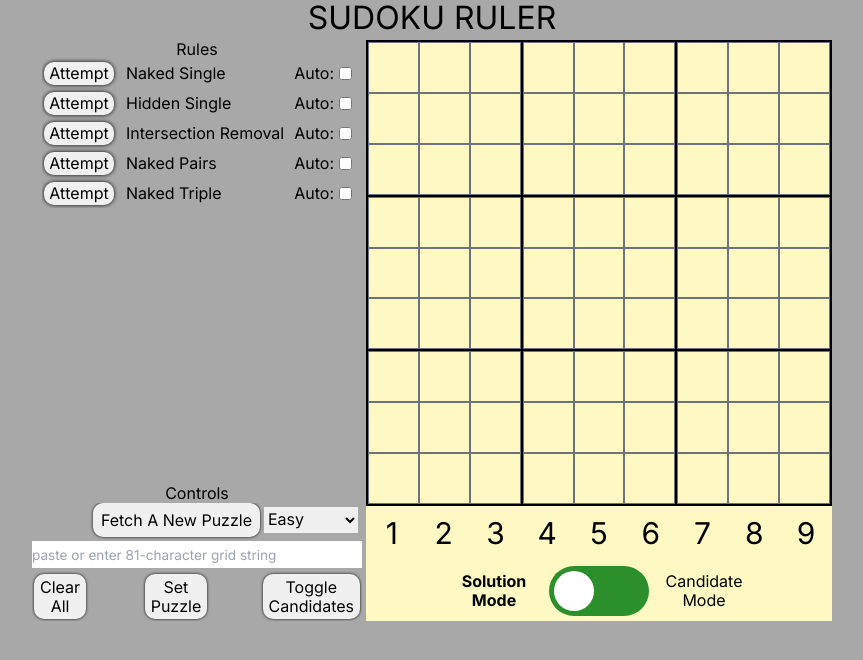
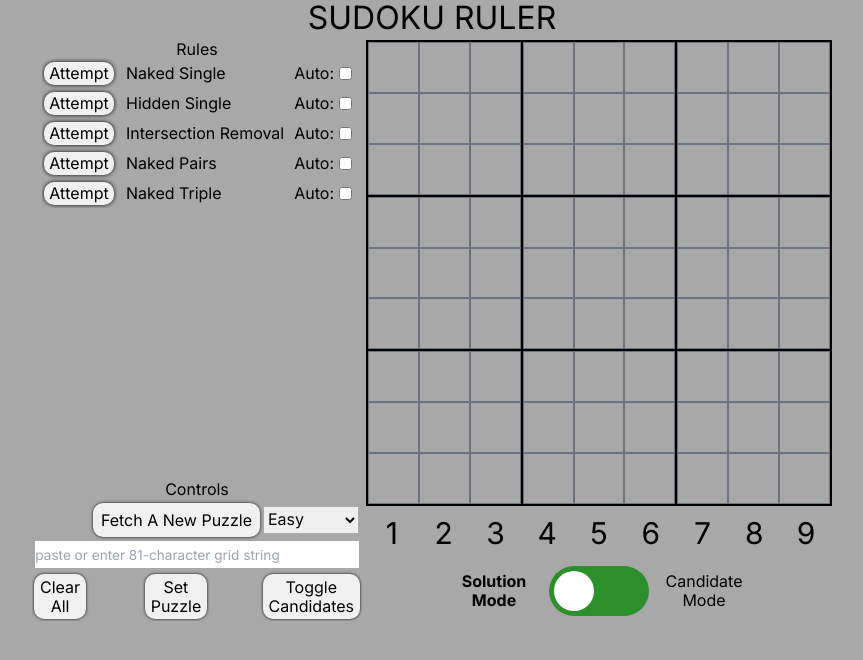
Before and after one commit to TylerHartwell/sudoku, a Next.js app: page / in a window 1280 px wide. Shown: the top 660 px of the page, without its empty margins (208-1071 px from the left). Built offline with nearby package versions, Linux system fonts and the light colour scheme.

Commit message:
fix entry pointer events

```diff
--- a/src/app/page.tsx
+++ b/src/app/page.tsx
@@ -64,7 +64,7 @@ export default function Page() {
     <div className="primary md:w-auto md:min-w-fit md:h-max md:min-h-min flex flex-col items-center md:overflow-y-auto ">
       <h1 className="title md:h-[40px] text-center text-[1em] md:text-[2em]">SUDOKU RULER</h1>
       <div className="w-full md:w-auto md:max-w-[800px] flex flex-col md:flex-row-reverse md:justify-center ">
-        <div className="w-full aspect-square md:w-[max(calc(100vh-160px),300px)] bg-yellow-100  flex flex-col md:content-center">
+        <div className="w-full aspect-square md:w-[max(calc(100vh-160px),300px)] flex flex-col md:content-center">
           <CandidateContext.Provider value={contextObj}>
             <Board />
           </CandidateContext.Provider>
@@ -138,7 +138,7 @@ export default function Page() {
           <section className="controls mt-[10px] md:mt-0 flex flex-col justify-start items-center ">
             <h2 className="controls-title text-center">Controls</h2>
             <div className="relative w-full flex flex-col items-center gap-[2px] overflow-auto">
-              <div className="w-full flex">
+              <div className="w-full flex pt-1">
                 <div className="flex-1"></div>
                 <FetchPuzzleButton
                   className={clsx("fetch-grid-string-btn p-2 rounded-[10px] shadow-[black_0px_0px_3px]", boardIsSet && "hidden")}
@@ -164,7 +164,7 @@ export default function Page() {
               <input
                 type="text"
                 placeholder="paste or enter 81-character grid string"
-                className={clsx("grid-string w-full border-none h-[2em] text-[.85em] my-[2px] select-text", boardIsSet && "hidden")}
+                className={clsx("grid-string w-[98%] border-none h-[2em] text-[.85em] my-[2px] select-text", boardIsSet && "hidden")}
                 id="grid-string"
                 value={puzzleStringStart}
                 onChange={e => {
--- a/src/components/board/Candidate.tsx
+++ b/src/components/board/Candidate.tsx
@@ -3,7 +3,6 @@
 import { useContext } from "react"
 import CandidateContext from "@/contexts/CandidateContext"
 import getPeerGridSquareIndices from "@/utils/getPeerGridSquareIndices"
-import classNames from "classnames"
 import clsx from "clsx"
 
 interface CandidateProps {
@@ -48,11 +47,11 @@ const Candidate = ({ gridSquareIndex, candidateIndex, entryShownValue }: Candida
     <div className="relative size-full">
       <div
         className={clsx(
-          "candidate absolute text-[3vw] md:text-[clamp(10px,min(2vh,2vw),30px)] flex justify-center items-center size-full no-hover-device:pointer-events-none",
+          "candidate absolute text-[3vw] md:text-[clamp(10px,min(2vh,2vw),30px)] flex justify-center items-center size-full pointer-events-none",
           ((!showCandidates && !candidateMode) || entryShownValue) && "invisible",
           candidateN === highlightN && (showCandidates || candidateMode) && !isEliminated && "bg-[rgb(248,248,120)] font-bold",
           isToggleable && "border-[1px] border-dashed border-[#0000ff31] hover-fine-device:hover:font-bold hover-fine-device:hover:bg-[#ff5353]",
-          candidateMode && "candidate-mode",
+          candidateMode && "hover-fine-device:pointer-events-auto",
           goodCandidates.includes(candidateKey) && !isEliminated && "bg-[rgb(45,241,77)] font-bold",
           badCandidates.includes(candidateKey) && !isEliminated && "bg-[red] font-bold"
         )}
--- a/src/components/board/Entry.tsx
+++ b/src/components/board/Entry.tsx
@@ -107,11 +107,11 @@ const Entry = ({ gridSquareIndex, shownValue }: EntryProps) => {
     <div
       ref={entryRef}
       className={clsx(
-        "entry flex justify-center items-center size-full absolute  text-[10vw] md:text-[clamp(25px,min(6vh,3vw),90px)] cursor-default focus:outline-none focus:border-[5px] focus:border-green-600",
+        "entry flex justify-center items-center size-full absolute  text-[10vw] md:text-[clamp(25px,min(6vh,3vw),90px)] cursor-default focus:outline-none focus:border-[5px] focus:border-green-600 z-10",
         candidateMode && "no-hover-device:focus:border-red-500 hover-fine-device:pointer-events-none",
         !candidateMode && "hover-fine-device:hover:border-[1px] hover-fine-device:hover:border-[rgb(80,80,80)]",
         //equal priority focus styles follow after hover styles so they take precedence
-        !candidateMode && "hover-fine-device:hover:border-[5px] hover-fine-device:focus:border-green-600",
+        !candidateMode && "hover-fine-device:focus:border-[1px] hover-fine-device:focus:border-green-600 ",
         isLocked && "bg-[rgba(142,153,167,0.349)]",
         isWrong && "bg-red-500",
         shownValue === highlightN.toString() && "font-bold"
```
